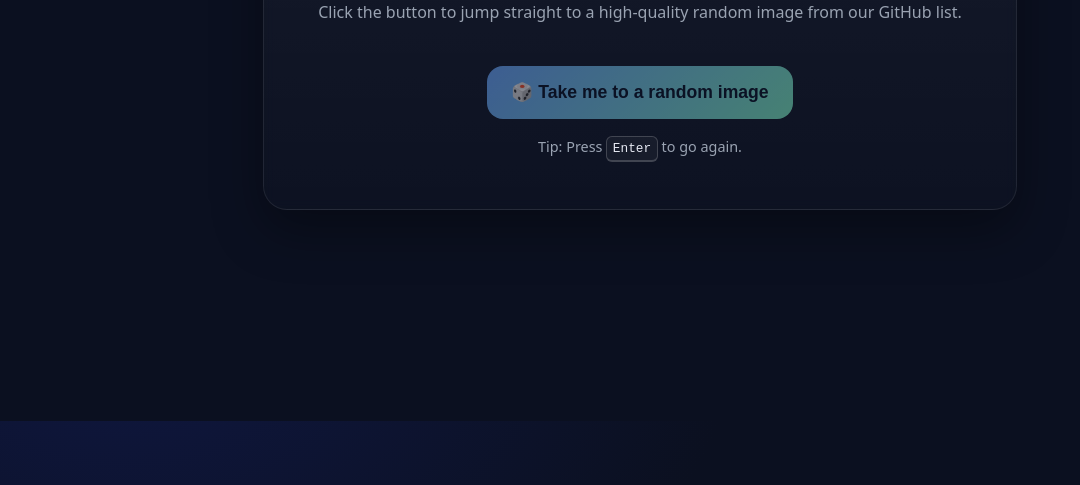
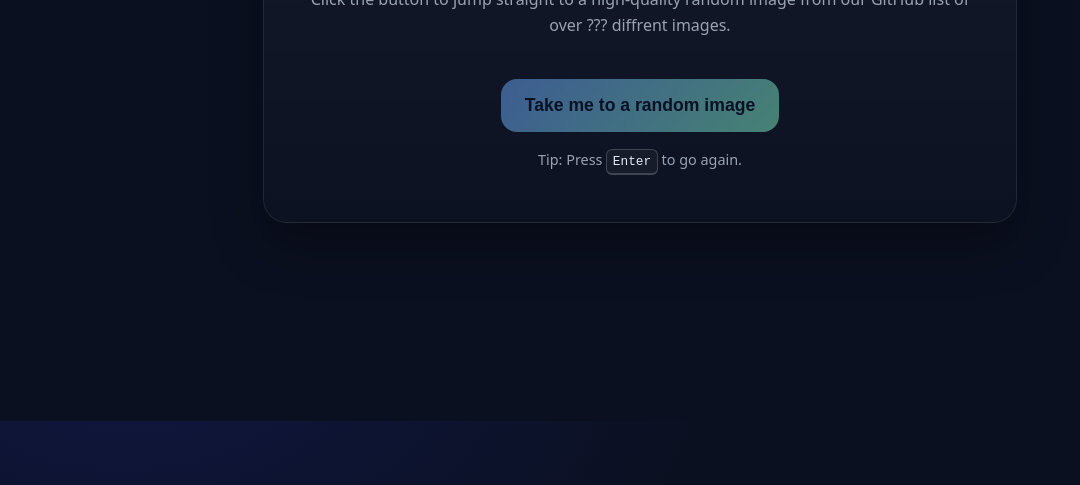
Before and after one commit to inyourface34456/random-stock-image, a plain HTML site: page index.html in a window 1280 px wide. Shown: the part 379-864 px from the top of the page, without its empty margins (0-1080 px from the left). Drawn offline with Linux system fonts and the light colour scheme; no server answers.

Commit message:
now says how many links there are

```diff
--- a/index.html
+++ b/index.html
@@ -96,10 +96,10 @@
   <main class="wrap">
     <section class="card" role="region" aria-labelledby="title">
       <h1 id="title">Random Stock Image Redirector</h1>
-      <p>Click the button to jump straight to a high-quality random image from our GitHub list.</p>
+      <p>Click the button to jump straight to a high-quality random image from our GitHub list of over <span id="numLinks">???</span> diffrent images.</p>
 
       <div class="controls">
-        <button class="btn" id="go" aria-label="Go to random stock image" disabled>🎲 Take me to a random image</button>
+        <button class="btn" id="go" aria-label="Go to random stock image" disabled>Take me to a random image</button>
       </div>
 
       <p class="hint">Tip: Press <span class="kbd">Enter</span> to go again.</p>
@@ -125,6 +125,7 @@
           const text = new TextDecoder("utf-8").decode(data);
           imageLinks = text.split(/\r?\n/).map(l => l.trim()).filter(Boolean);
           document.getElementById("go").disabled = false;
+          document.getElementById("numLinks").textContent = imageLinks.length;
         });
       } catch (err) {
         console.error("Failed to fetch links:", err);
```
